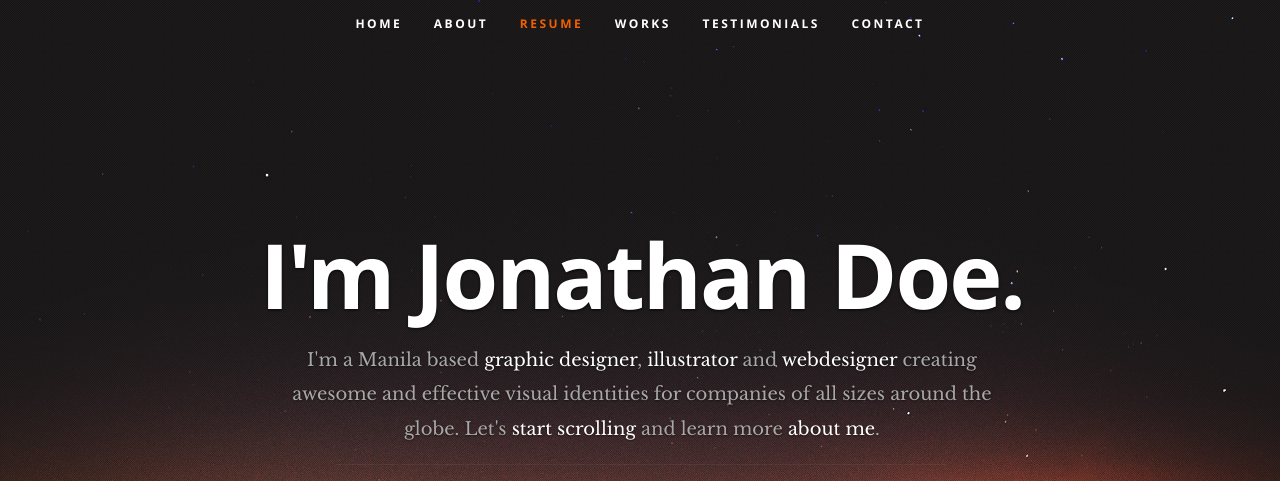
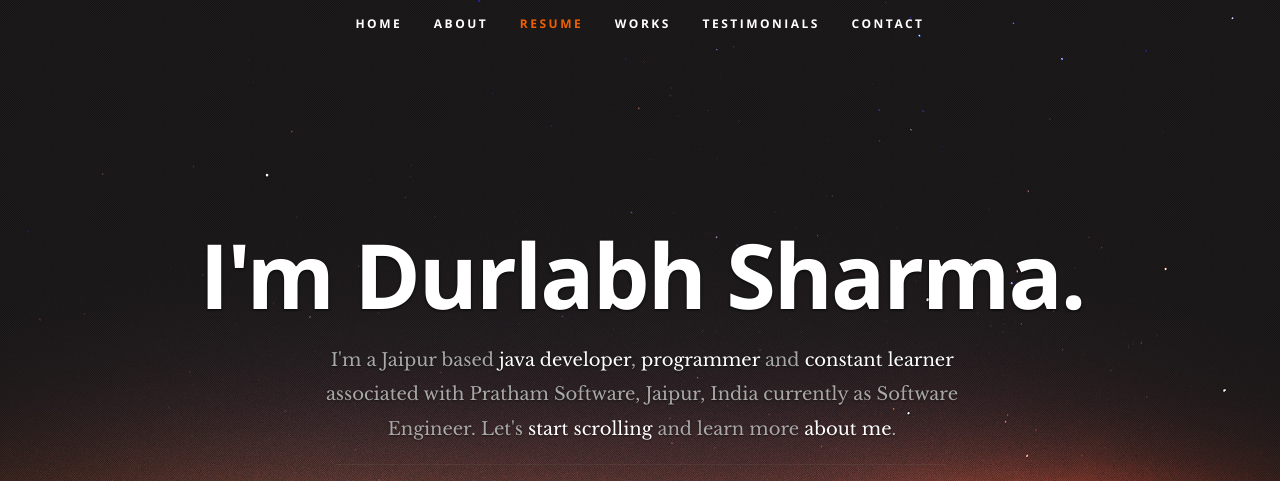
Before and after one commit to layzbot/durlabhsharma-site, a website: page views/pages/index.html in a window 1280 px wide. Shown: the top 481 px of the page. Drawn offline with nearby package versions, Linux system fonts and the light colour scheme; files that its build step writes are made by us from their sources; files whose address does not match are found by name.

Commit message:
Index Page Commit

```diff
--- a/views/pages/index.html
+++ b/views/pages/index.html
@@ -7,7 +7,7 @@
    <!--- Basic Page Needs
    ================================================== -->
    <meta charset="utf-8">
-	<title>Ceevee - Free Responsive HTML5/CSS3 Template</title>
+	<title>Namastey | Durlabh Sharma | India</title>
 	<meta name="description" content="">
 	<meta name="author" content="">
 
@@ -56,9 +56,8 @@
 
       <div class="row banner">
          <div class="banner-text">
-            <h1 class="responsive-headline">I'm Jonathan Doe.</h1>
-            <h3>I'm a Manila based <span>graphic designer</span>, <span>illustrator</span> and <span>webdesigner</span> creating awesome and
-            effective visual identities for companies of all sizes around the globe. Let's <a class="smoothscroll" href="#about">start scrolling</a>
+            <h1 class="responsive-headline">I'm Durlabh Sharma.</h1>
+            <h3>I'm a Jaipur based <span>java developer</span>, <span>programmer</span> and <span>constant learner</span> associated with Pratham Software, Jaipur, India currently as Software Engineer. Let's <a class="smoothscroll" href="#about">start scrolling</a>
             and learn more <a class="smoothscroll" href="#about">about me</a>.</h3>
             <hr />
             <ul class="social">
```
